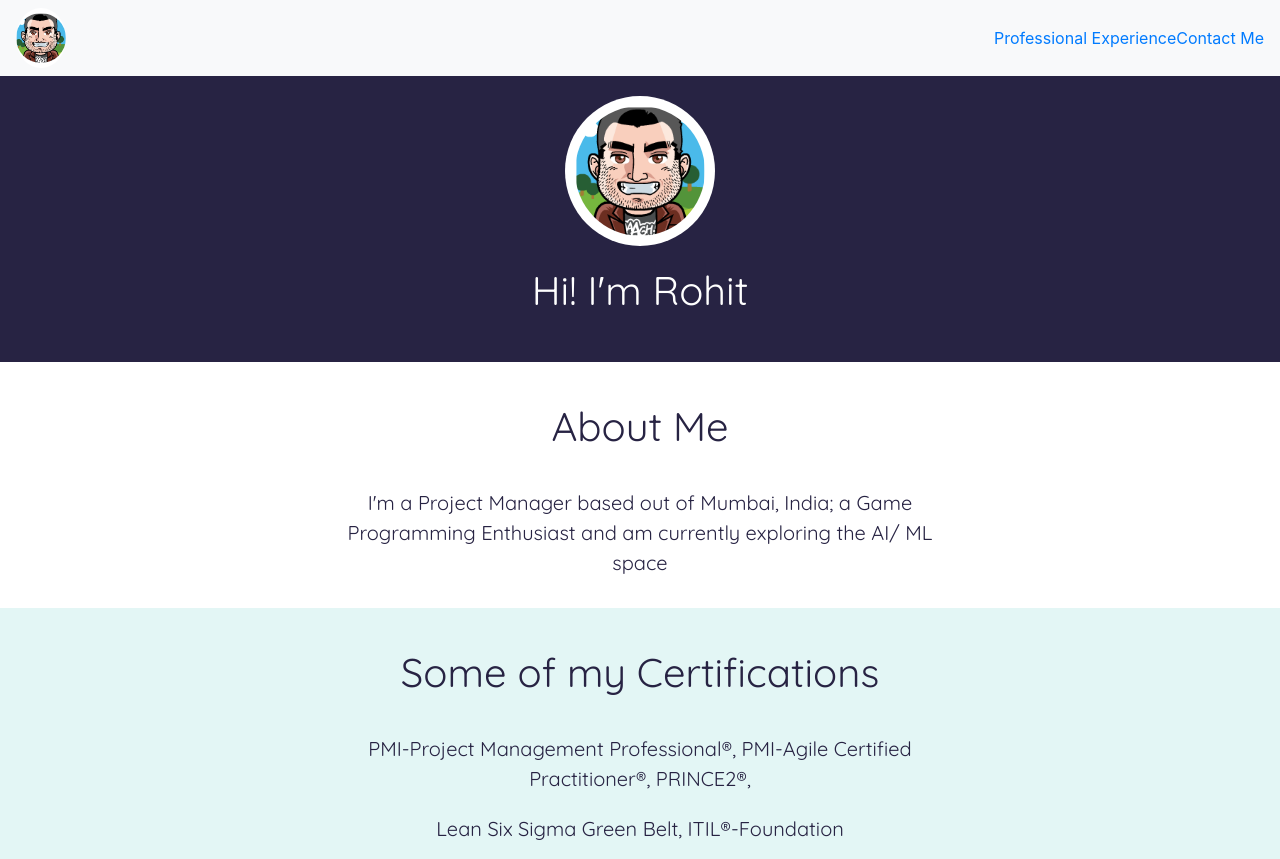
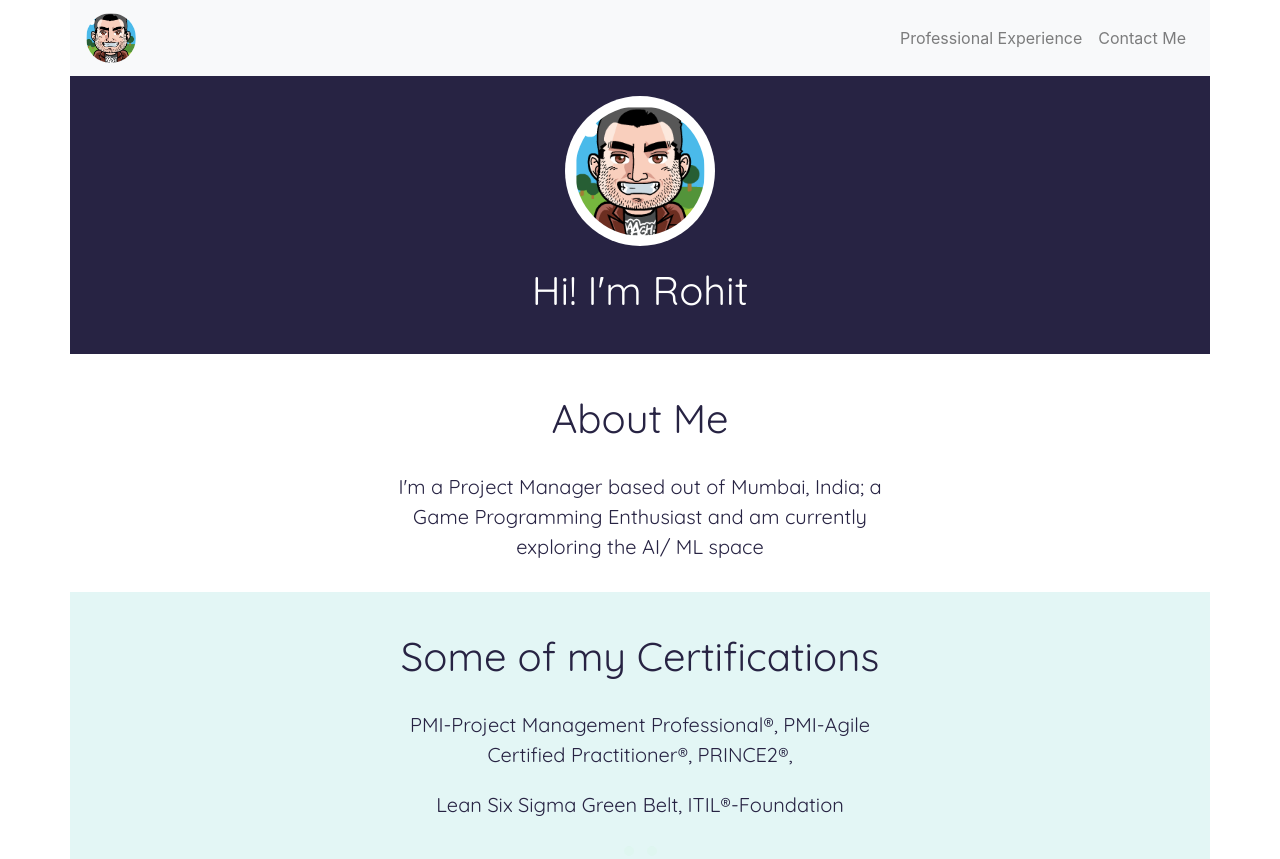
Before and after one commit to rohitbhoir/CV, a plain HTML site: page index.html in a window 1280 px wide. Shown: the top 859 px of the page. Drawn offline with nearby package versions, Linux system fonts and the light colour scheme.

Commit message:
put divs in containers

```diff
--- a/index.html
+++ b/index.html
@@ -4,38 +4,45 @@
 <head>
   <meta charset="utf-8">
   <title>Rohit Bhoir</title>
+  <link rel="stylesheet" href="https://stackpath.bootstrapcdn.com/bootstrap/4.4.1/css/bootstrap.min.css" integrity="sha384-Vkoo8x4CGsO3+Hhxv8T/Q5PaXtkKtu6ug5TOeNV6gBiFeWPGFN9MuhOf23Q9Ifjh" crossorigin="anonymous">
   <link rel="stylesheet" href="CSS/styles.css">
   <link rel="icon" href="favicon.ico">
   <link href="https://fonts.googleapis.com/css?family=Quicksand:400,700&display=swap" rel="stylesheet">
-  <link rel="stylesheet" href="https://stackpath.bootstrapcdn.com/bootstrap/4.4.1/css/bootstrap.min.css" integrity="sha384-Vkoo8x4CGsO3+Hhxv8T/Q5PaXtkKtu6ug5TOeNV6gBiFeWPGFN9MuhOf23Q9Ifjh" crossorigin="anonymous">
+  <script src="https://code.jquery.com/jquery-3.4.1.slim.min.js" integrity="sha384-J6qa4849blE2+poT4WnyKhv5vZF5SrPo0iEjwBvKU7imGFAV0wwj1yYfoRSJoZ+n" crossorigin="anonymous"></script>
+  <script src="https://cdn.jsdelivr.net/npm/popper.js@1.16.0/dist/umd/popper.min.js" integrity="sha384-Q6E9RHvbIyZFJoft+2mJbHaEWldlvI9IOYy5n3zV9zzTtmI3UksdQRVvoxMfooAo" crossorigin="anonymous"></script>
+  <script src="https://stackpath.bootstrapcdn.com/bootstrap/4.4.1/js/bootstrap.min.js" integrity="sha384-wfSDF2E50Y2D1uUdj0O3uMBJnjuUD4Ih7YwaYd1iqfktj0Uod8GCExl3Og8ifwB6" crossorigin="anonymous"></script>
+
 </head>
 
 <body>
-  <nav class="navbar navbar-expand-lg navbar-light bg-light">
-    <a href="#"><img class="navbar-brand circular" src="images/Rohit_Avatar1.png" alt="" width="50px"></a>
-    <div class="collapse navbar-collapse" id="">
+  <nav class="navbar sticky-top navbar-expand-lg navbar-light bg-light container">
+    <a class="navbar-brand" href="#"><img class="circular" src="images/Rohit_Avatar1.png" alt="" width="50px"></a>
+    <button class="navbar-toggler" type="button" data-toggle="collapse" data-target="#navbarTogglerDemo02" aria-controls="navbarTogglerDemo02" aria-expanded="false" aria-label="Toggle navigation">
+    <span class="navbar-toggler-icon"></span>
+  </button>
+    <div class="collapse navbar-collapse" id="navbarTogglerDemo02">
       <ul class="navbar-nav ml-auto">
-        <li class="navbar-item">
-          <a class="navbar-link" href="experience.html">Professional Experience</a>
+        <li class="nav-item">
+          <a class="nav-link" href="experience.html">Professional Experience</a>
         </li>
-        <li class="navbar-item">
-          <a class="navbar-link" href="contact.html">Contact Me</a>
+        <li class="nav-item">
+          <a class="nav-link" href="contact.html">Contact Me</a>
         </li>
       </ul>
-      </div>
+    </div>
   </nav>
 
-  <div class="top-container">
+  <div class="top-container container">
     <img class="dp circular center" src="images/Rohit_Avatar1.png" alt="Rohit Bhoir">
     <h1 class="h1 light center"> Hi! I'm Rohit </h1>
 
   </div>
-  <div class="second-container">
+  <div class="second-container container">
     <h1 class="h1 dark center">About Me</h1>
     <p class=" para dark center">I'm a Project Manager based out of Mumbai, India; a Game Programming Enthusiast and am currently exploring the AI/ ML space</p>
   </div>
 
-  <div class="third-container">
+  <div class="third-container container">
     <h1 class="h1 dark center">Some of my Certifications</h1>
     <p class="para dark center">PMI-Project Management Professional&reg, PMI-Agile Certified Practitioner&reg, PRINCE2&reg,</p>
     <p class="para dark center">Lean Six Sigma Green Belt, ITIL&reg-Foundation</p>
@@ -52,7 +59,7 @@
     <h1 class="h1 dark center">I'm still learning</h1>
     <p class="para dark center">AI/ML - Scikit-learn, Tensorflow</p>
   </div>
-  <div class="fourth-container" align="center">
+  <div class="fourth-container container" align="center">
     <a href="experience.html">
       <h4 class="dark center">Professional Experience</h4>
     </a>
@@ -60,9 +67,6 @@
       <h4 class="dark center">Contact Me</h4>
     </a>
     <p class="para center">&copyRohit Bhoir 2019</p>
-    <!-- <a href="hobby.html">
-      <h4 class="dark center">My Hobbies</h3>
-    </a> -->
   </div>
 
 
```
